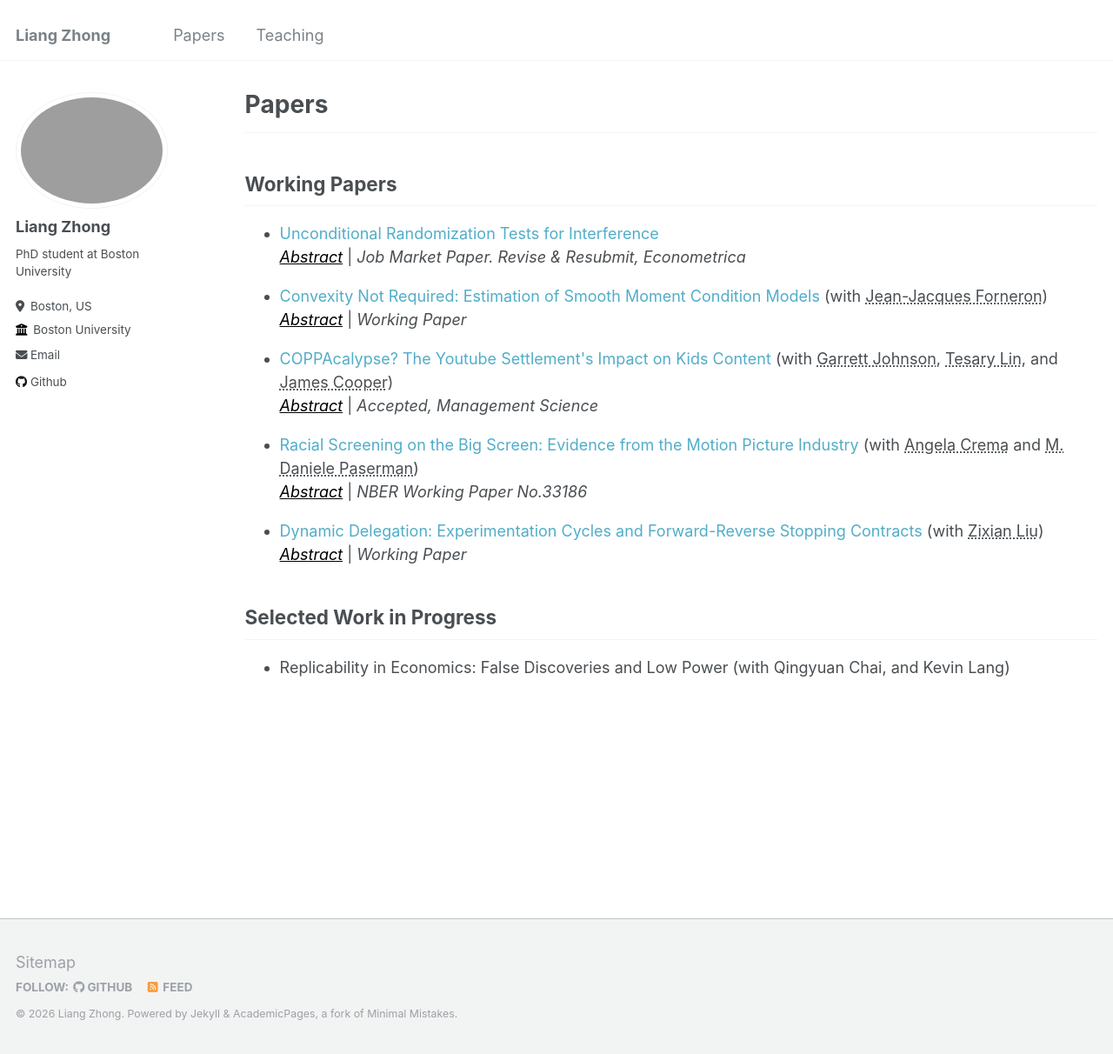
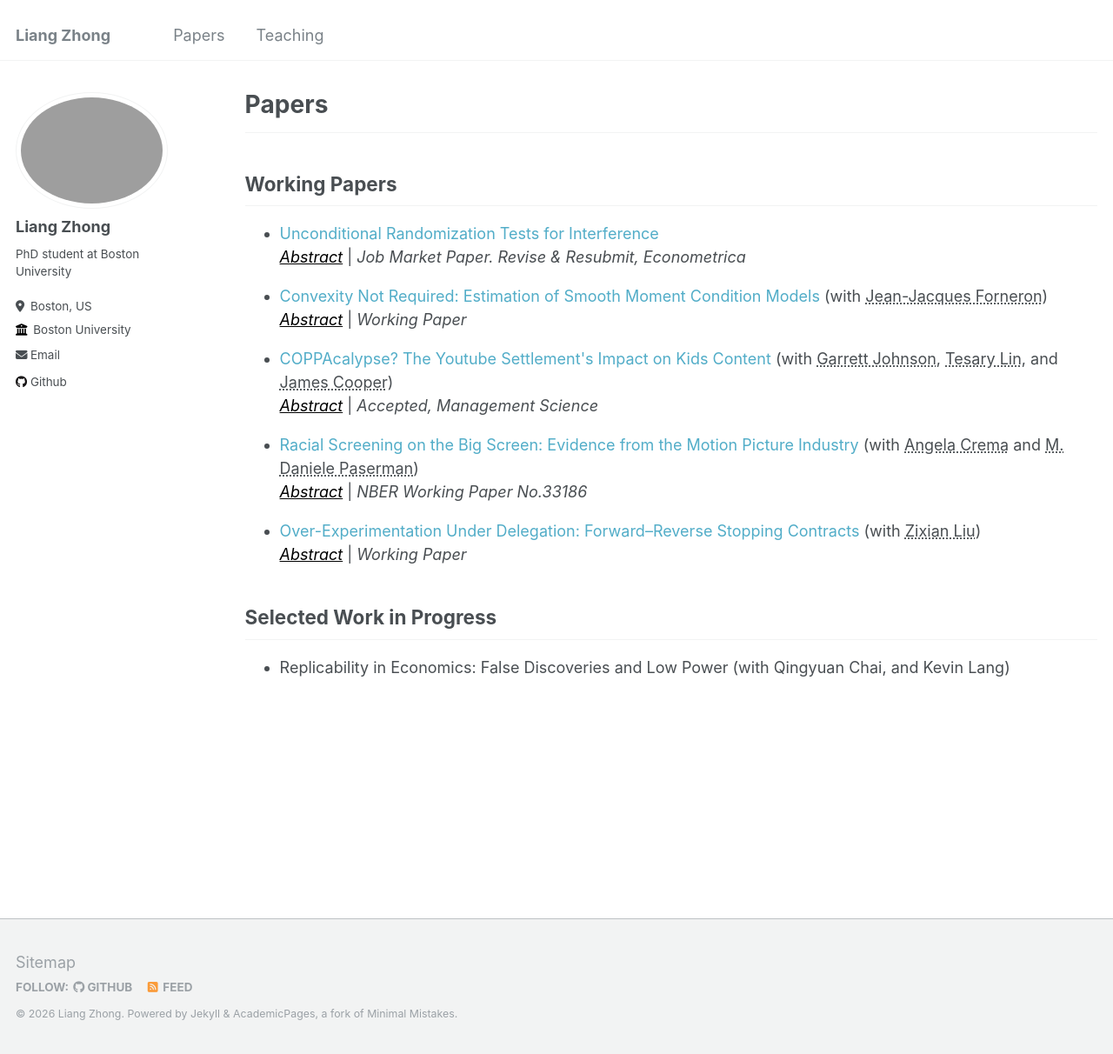
Before and after one commit to samzl1/samzl1.github.io, a Jekyll site: the page built from _pages/papers.md, in a window 1280 px wide and 1212 px high. Shown: the whole window at 87% size. Built offline with Jekyll 4.4.1, drawn with Linux system fonts in a browser that asks for light colours.

Commit message:
zixian paper

```diff
--- a/_pages/papers.md
+++ b/_pages/papers.md
@@ -62,7 +62,7 @@ tima. Numerical and empirical examples illustrate the condition, non-convexity,
 
 
 
-<ul><li><a href="https://papers.ssrn.com/sol3/papers.cfm?abstract_id=5348749" style="text-decoration:none" target="_blank">Dynamic Delegation: Experimentation Cycles and Forward-Reverse Stopping Contracts</a> (with <a href="https://sites.google.com/view/zixianliu/home" style="color: inherit; text-decoration-style: dotted" target="_blank">Zixian Liu</a>)
+<ul><li><a href="https://papers.ssrn.com/sol3/papers.cfm?abstract_id=5348749" style="text-decoration:none" target="_blank">Over-Experimentation Under Delegation: Forward–Reverse Stopping Contracts</a> (with <a href="https://sites.google.com/view/zixianliu/home" style="color: inherit; text-decoration-style: dotted" target="_blank">Zixian Liu</a>)
 
 <br> <a href="#/" style="color:black" onclick="visib('frsc')"><em>Abstract</em></a> | <em> Working Paper </em> </li></ul>
 
```
Also changed, not shown: 2 other files.
